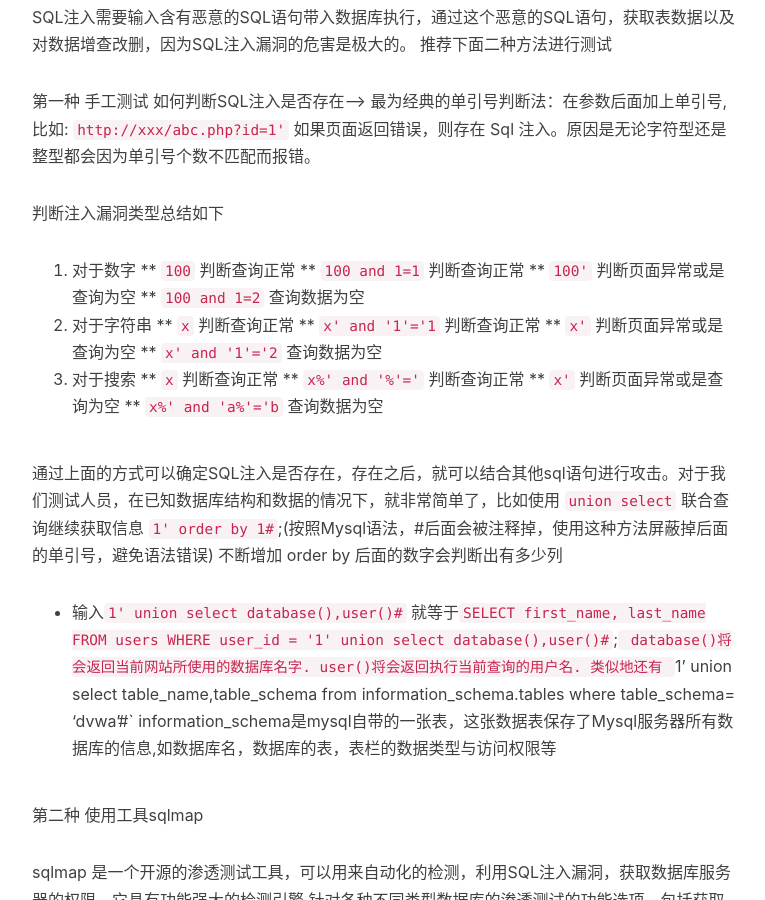
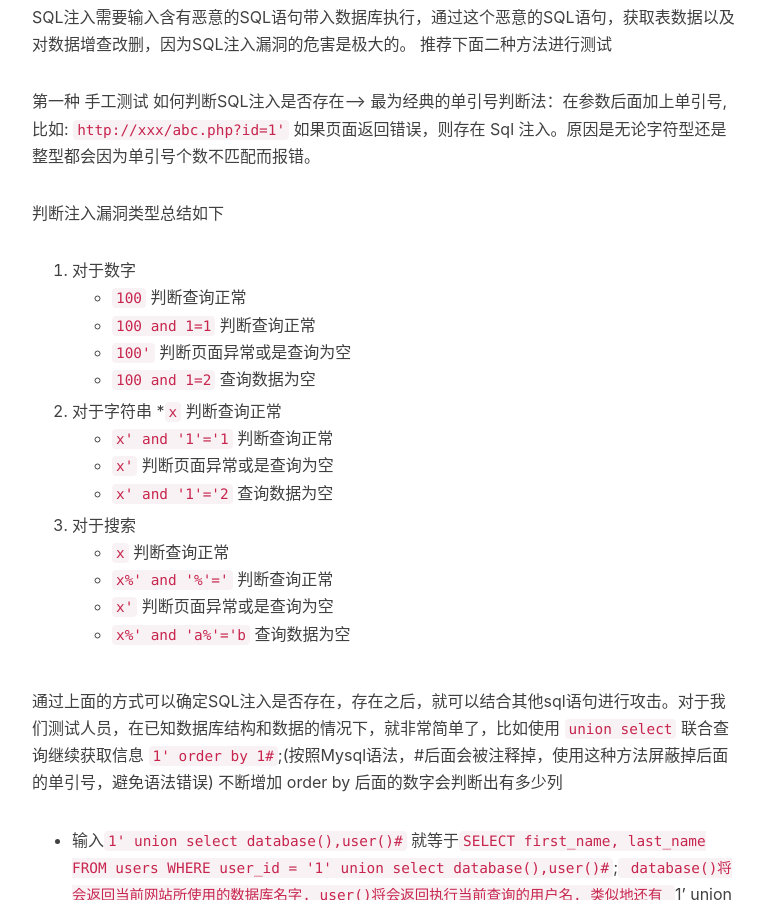
Before and after one commit to DanteYu/DanteYu.github.io, a Jekyll site: the page built from _posts/2021-02-11-securitytesting.markdown, in a window 1280 px wide and 900 px high, scrolled down 1577 px. Shown: the whole window, without its empty margins (233-998 px from the left). Built offline with Jekyll 4.4.1, drawn with Linux system fonts in a browser that asks for light colours; nearby versions of some CDN libraries; comment, search, counter and statistics services are not loaded.

Commit message:
update article

```diff
--- a/_posts/2021-02-11-securitytesting.markdown
+++ b/_posts/2021-02-11-securitytesting.markdown
@@ -39,20 +39,20 @@ SQL注入需要输入含有恶意的SQL语句带入数据库执行，通过这
 判断注入漏洞类型总结如下
 
 1. 对于数字
-** `100` 判断查询正常
-** `100 and 1=1` 判断查询正常
-** `100'` 判断页面异常或是查询为空
-** `100 and 1=2` 查询数据为空
+ * `100` 判断查询正常
+ * `100 and 1=1` 判断查询正常
+ * `100'` 判断页面异常或是查询为空
+ * `100 and 1=2` 查询数据为空
 2. 对于字符串
-** `x` 判断查询正常
-** `x' and '1'='1` 判断查询正常
-** `x'` 判断页面异常或是查询为空
-** `x' and '1'='2` 查询数据为空
+ *`x` 判断查询正常
+ * `x' and '1'='1` 判断查询正常
+ * `x'` 判断页面异常或是查询为空
+ * `x' and '1'='2` 查询数据为空
 3. 对于搜索
-** `x` 判断查询正常
-** `x%' and '%'='` 判断查询正常
-** `x'` 判断页面异常或是查询为空
-** `x%' and 'a%'='b` 查询数据为空
+ * `x` 判断查询正常
+ * `x%' and '%'='` 判断查询正常
+ * `x'` 判断页面异常或是查询为空
+ * `x%' and 'a%'='b` 查询数据为空
 
 通过上面的方式可以确定SQL注入是否存在，存在之后，就可以结合其他sql语句进行攻击。对于我们测试人员，在已知数据库结构和数据的情况下，就非常简单了，比如使用 `union select` 联合查询继续获取信息
 `1' order by 1#`;(按照Mysql语法，#后面会被注释掉，使用这种方法屏蔽掉后面的单引号，避免语法错误)  不断增加 order by 后面的数字会判断出有多少列
```
